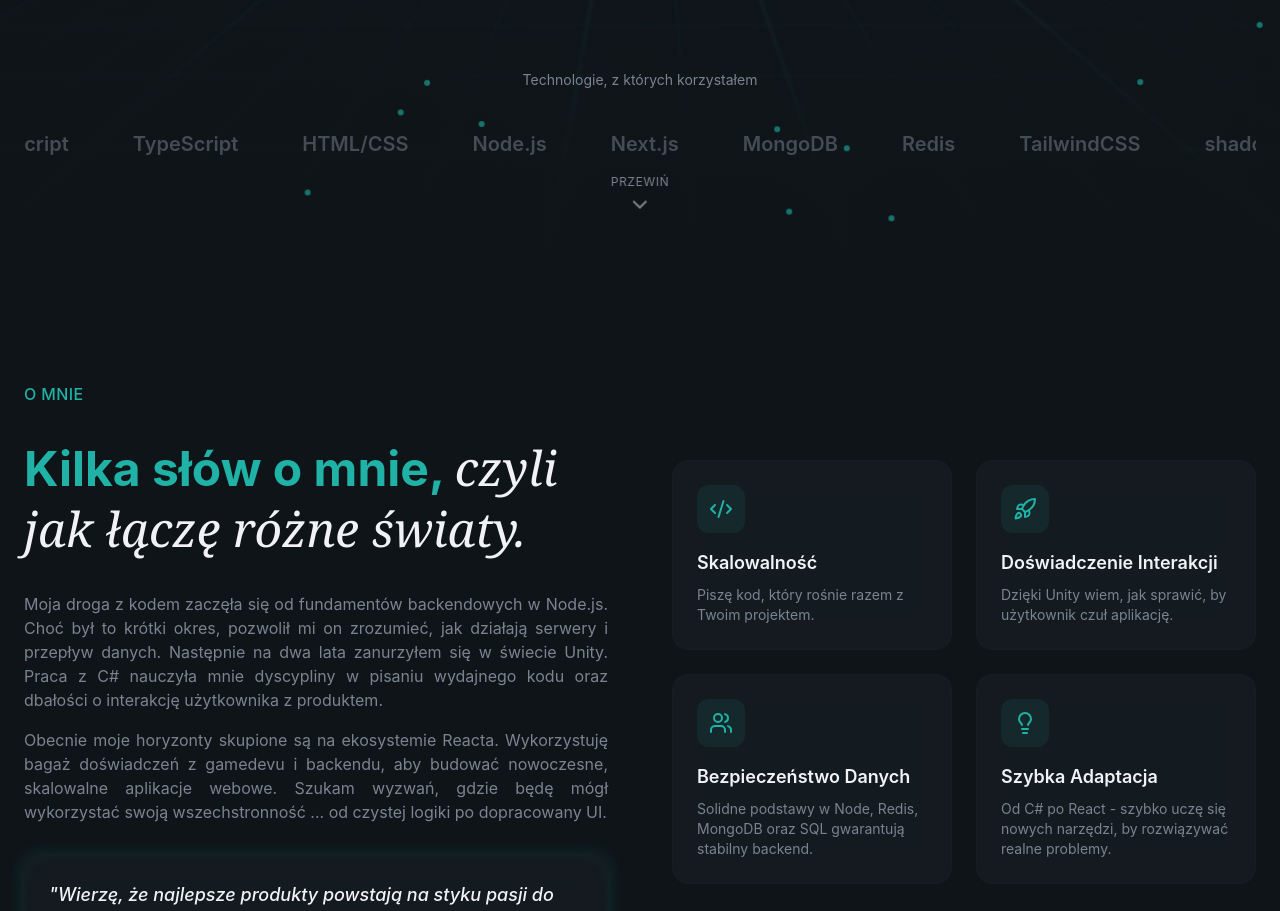
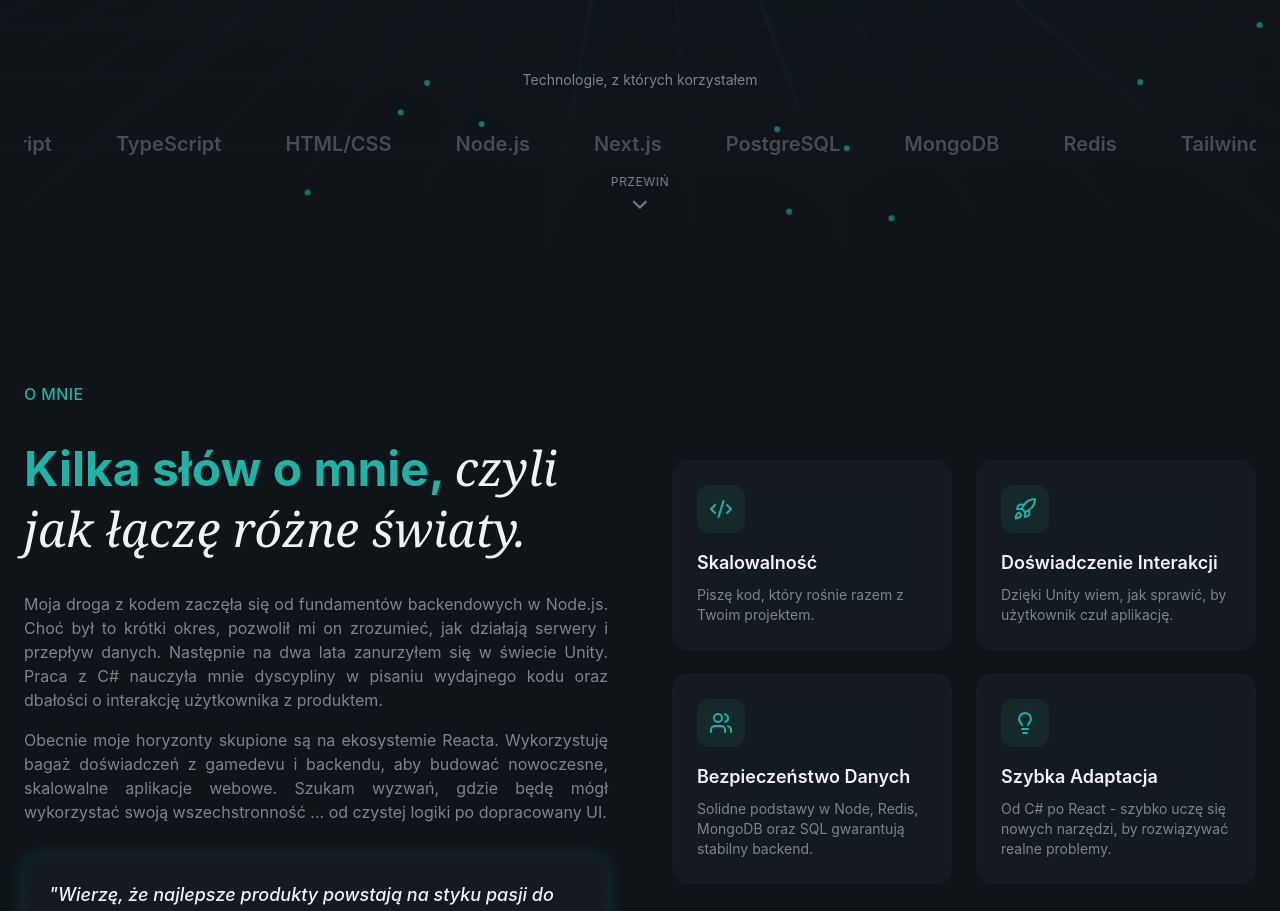
Before and after one commit to AdrianCheba/portfolio, a React (Vite) app: page / in a window 1280 px wide. Shown: the part 800-1711 px from the top of the page. Built offline with nearby package versions, Linux system fonts and the light colour scheme.

Commit message:
Update Hero.jsx

```diff
--- a/src/sections/Hero.jsx
+++ b/src/sections/Hero.jsx
@@ -15,6 +15,7 @@ const skills = [
   "HTML/CSS",
   "Node.js",
   "Next.js",
+  "PostgreSQL",
   "MongoDB",
   "Redis",
   "TailwindCSS",
```
